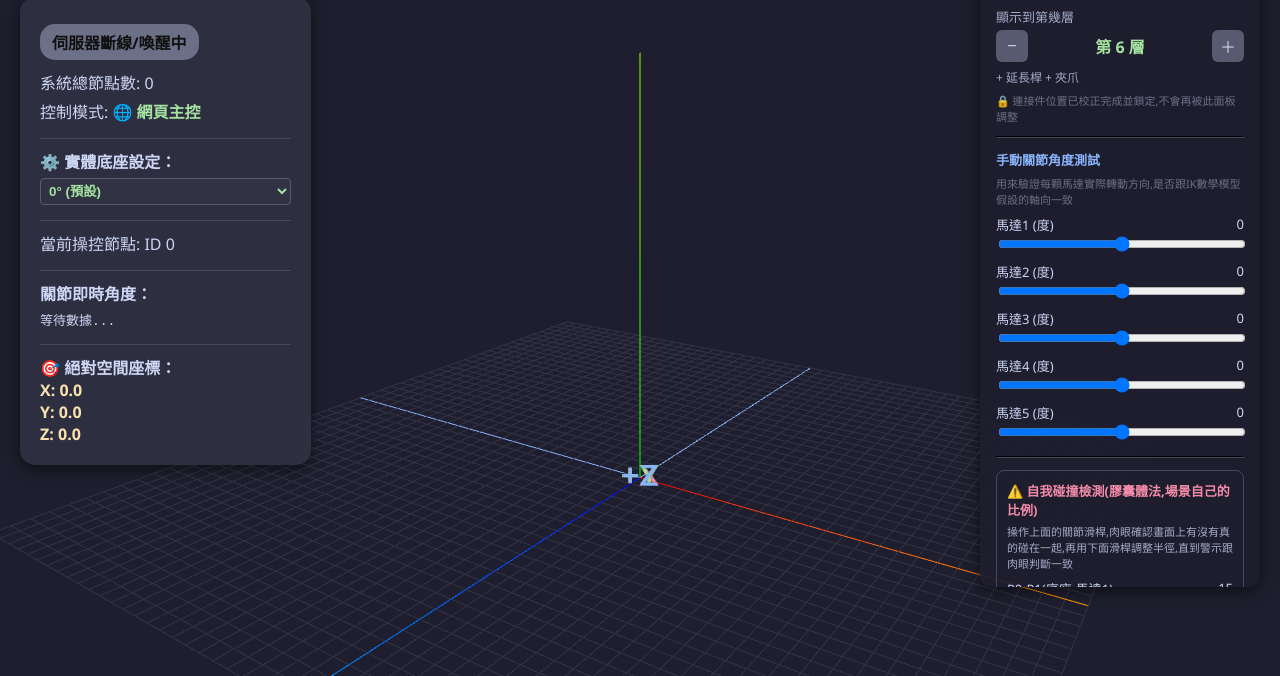
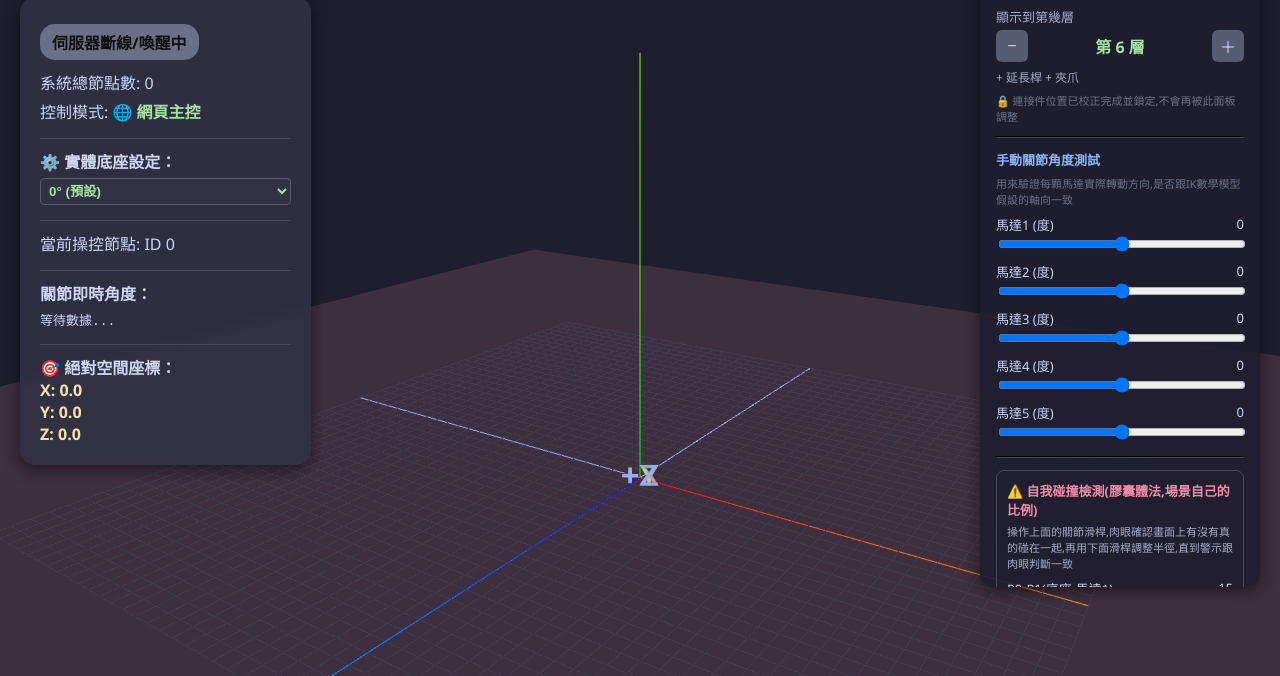
Before and after one commit to SEEEEEa/robot-arm-dashboard-v3, a website: page public/index.html in a window 1280 px wide. Shown: the part 124-800 px from the top of the page. Drawn offline with nearby package versions, Linux system fonts and the light colour scheme; no server answers; animation ran at ten frames a second.

Commit message:
Add files via upload

```diff
--- a/public/index.html
+++ b/public/index.html
@@ -258,6 +258,15 @@
         const dirLight = new THREE.DirectionalLight(0xffffff, 0.8); dirLight.position.set(100, 150, 50); scene.add(dirLight);
 
         const globalBaseGroup = new THREE.Group(); scene.add(globalBaseGroup);
+
+        // 🌟 半透明地板參考平面,方便肉眼比對碰撞判斷邏輯認定的"地板"在哪裡,
+        // 正常情況下應該貼齊底座最底部;如果看起來卡在底座中間高度,代表GROUND_Y_OFFSET需要往下調(給負值)
+        const floorPlaneHelper = new THREE.Mesh(
+            new THREE.PlaneGeometry(400, 400),
+            new THREE.MeshBasicMaterial({ color: 0xf38ba8, transparent: true, opacity: 0.15, side: THREE.DoubleSide })
+        );
+        floorPlaneHelper.rotation.x = -Math.PI/2;
+        scene.add(floorPlaneHelper);
         const modulesGroup = new THREE.Group(); globalBaseGroup.add(modulesGroup);
         // 🌟 隱形的末端追蹤點，用來精準抓取座標
         const endEffectorMarker = new THREE.Object3D();
@@ -712,6 +721,7 @@
         // 🌟 每段連桿的半徑(場景單位),先給合理起始值,之後可以用下面的滑桿現場微調
         let SEGMENT_RADIUS_WEB = [15, 12, 14, 12, 12, 14, 18]; // 對應P0-P1 ~ P5-P6 共6段(其實用到index0~5)
         let BASE_SHRINK_MARGIN = 5; // 🌟 底座包覆框內縮邊界(場景單位),越大代表底座判定範圍越小、越寬容
+        let GROUND_Y_OFFSET = 0; // 🌟 地板高度基準的微調偏移量,如果誤判可以現場拉高/拉低這條線
 
         function getChainPoints() {
             const pts = [];
@@ -753,7 +763,7 @@
 
             // 地板碰撞:Y座標低於底座底部(=0),要扣掉該連桿自己的半徑
             for (let i = 0; i < nSeg; i++) {
-                const floorThresh = (SEGMENT_RADIUS_WEB[i]||15);
+                const floorThresh = GROUND_Y_OFFSET + (SEGMENT_RADIUS_WEB[i]||15);
                 for (let t = 0; t <= 1; t += 0.2) {
                     const p = pts[i].clone().lerp(pts[i+1], t);
                     if (p.y < floorThresh) { details.push(`連桿${i} 觸底: Y=${p.y.toFixed(1)}`); break; }
@@ -901,6 +911,10 @@
         });
         makeSlider(document.getElementById('baseMarginSlider'), '底座判定內縮邊界', 0, 30, 1, BASE_SHRINK_MARGIN, v => {
             BASE_SHRINK_MARGIN = v;
+        });
+        makeSlider(document.getElementById('baseMarginSlider'), '地板高度微調(0=場景原點)', -60, 60, 1, GROUND_Y_OFFSET, v => {
+            GROUND_Y_OFFSET = v;
+            floorPlaneHelper.position.y = v;
         });
 
         // ======================================================
```
